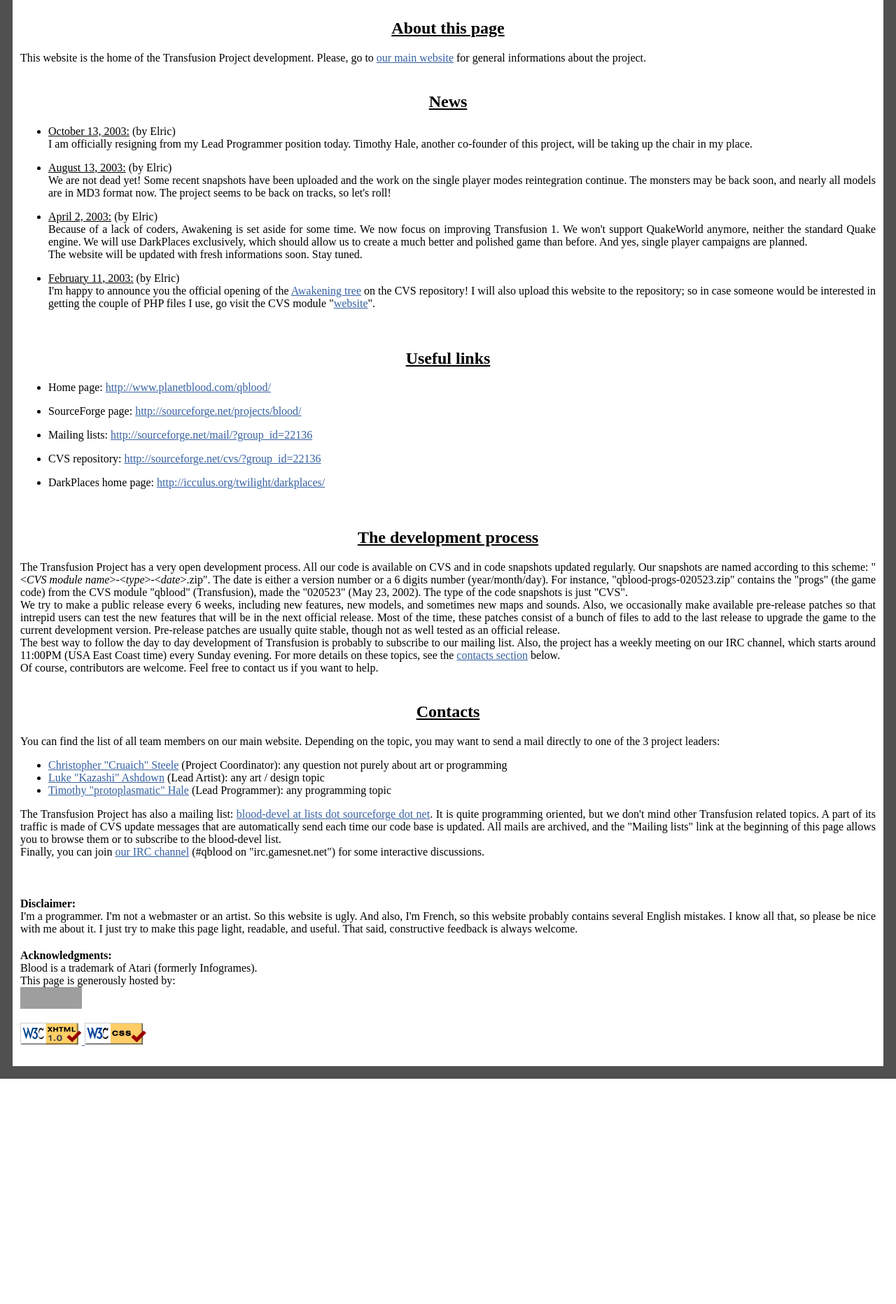
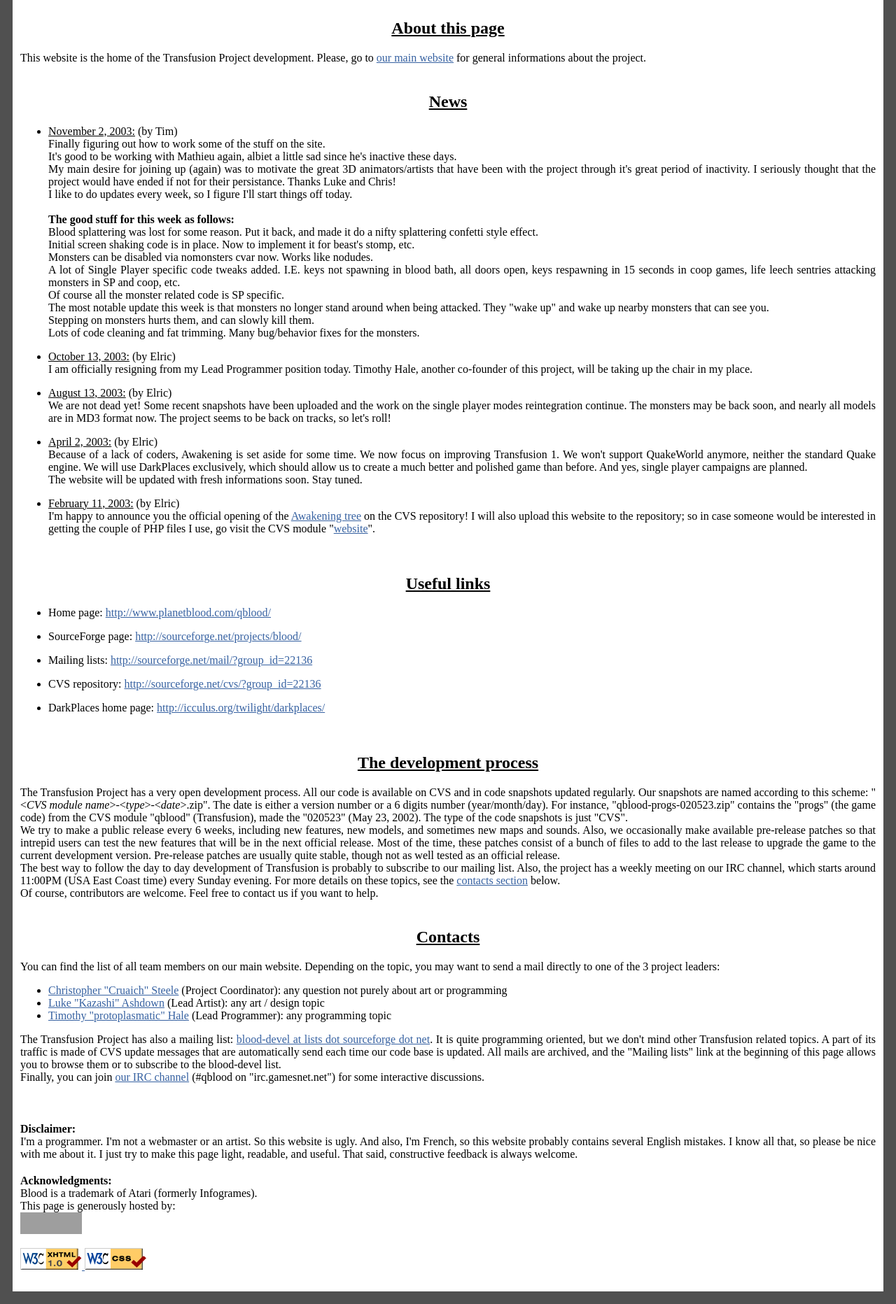
Before and after one commit to QuakeMods/transfusion, a PHP site: page / in a window 1280 px wide. Shown: the part 195-2059 px from the top of the page at 70% size. Before the commit the page ends 1737 px from the top, so only its background shows below. Run offline with PHP 8.4, Linux system fonts and the light colour scheme; data that the repository does not hold is empty; grey boxes are pictures that could not be loaded.

Commit message:
Tim forgot to update the website CVS repository. Here are the fresh news.

```diff
--- a/website/index.php
+++ b/website/index.php
@@ -25,6 +25,29 @@
 	<h2 id="news-section" class="section">News</h2>
 	<ul>
 		<li>
+                        <span class="title">November 2, 2003:</span> (by Tim)<br/>
+                        Finally figuring out how to work some of the stuff on the site.<br/>
+                        It's good to be working with Mathieu again, albiet a little sad since he's inactive these days.<br/>
+                        My main desire for joining up (again) was to motivate the great 3D animators/artists that have been
+                        with the project through it's great period of inactivity.  I seriously thought that the project
+                        would have ended if not for their persistance.  Thanks Luke and Chris!<br/>
+                        I like to do updates every week, so I figure I'll start things off today.<br/><br/>
+                        <b>The good stuff for this week as follows:</b><br/>
+                        Blood splattering was lost for some reason.
+                        Put it back, and made it do a nifty splattering confetti style effect.<br/>
+                        Initial screen shaking code is in place.  Now to implement it for beast's stomp, etc.<br/>
+                        Monsters can be disabled via nomonsters cvar now.  Works like nodudes.<br/>
+                        A lot of Single Player specific code tweaks added.
+                        I.E. keys not spawning in blood bath, all doors open, keys respawning in 15 seconds in coop games,
+                        life leech sentries attacking monsters in SP and coop, etc.<br/>
+                        Of course all the monster related code is SP specific.<br/>
+                        The most notable update this week is that monsters no longer stand around when being attacked.
+                        They "wake up" and wake up nearby monsters that can see you.<br/>
+                        Stepping on monsters hurts them, and can slowly kill them.<br/>
+                        Lots of code cleaning and fat trimming. Many bug/behavior fixes for the monsters.<br/>
+
+                        <p/>
+                <li>
 			<span class="title">October 13, 2003:</span> (by Elric)<br />
 			I am officially resigning from my Lead Programmer position today. Timothy Hale, another co-founder
 			of this project, will be taking up the chair in my place.<p />
```
